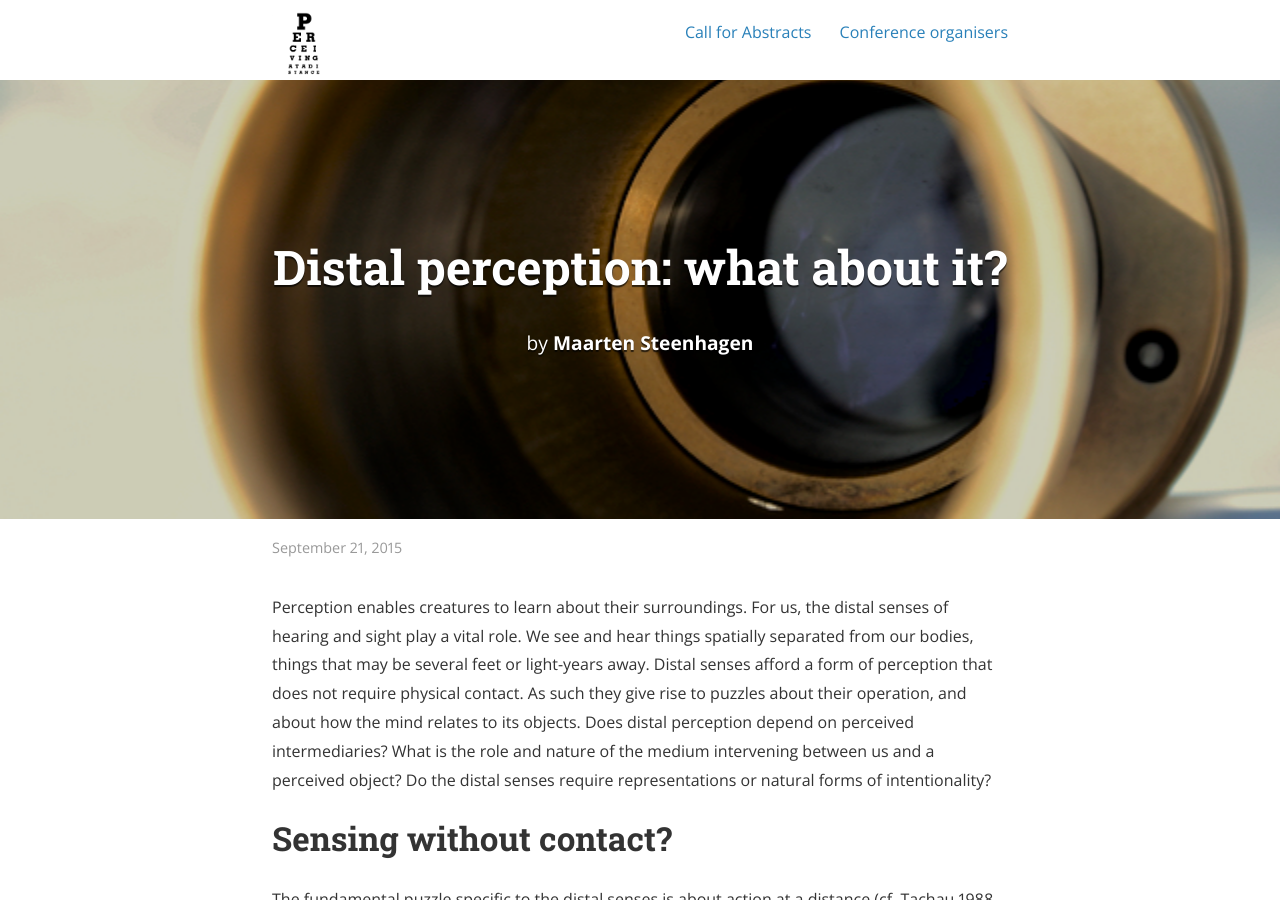
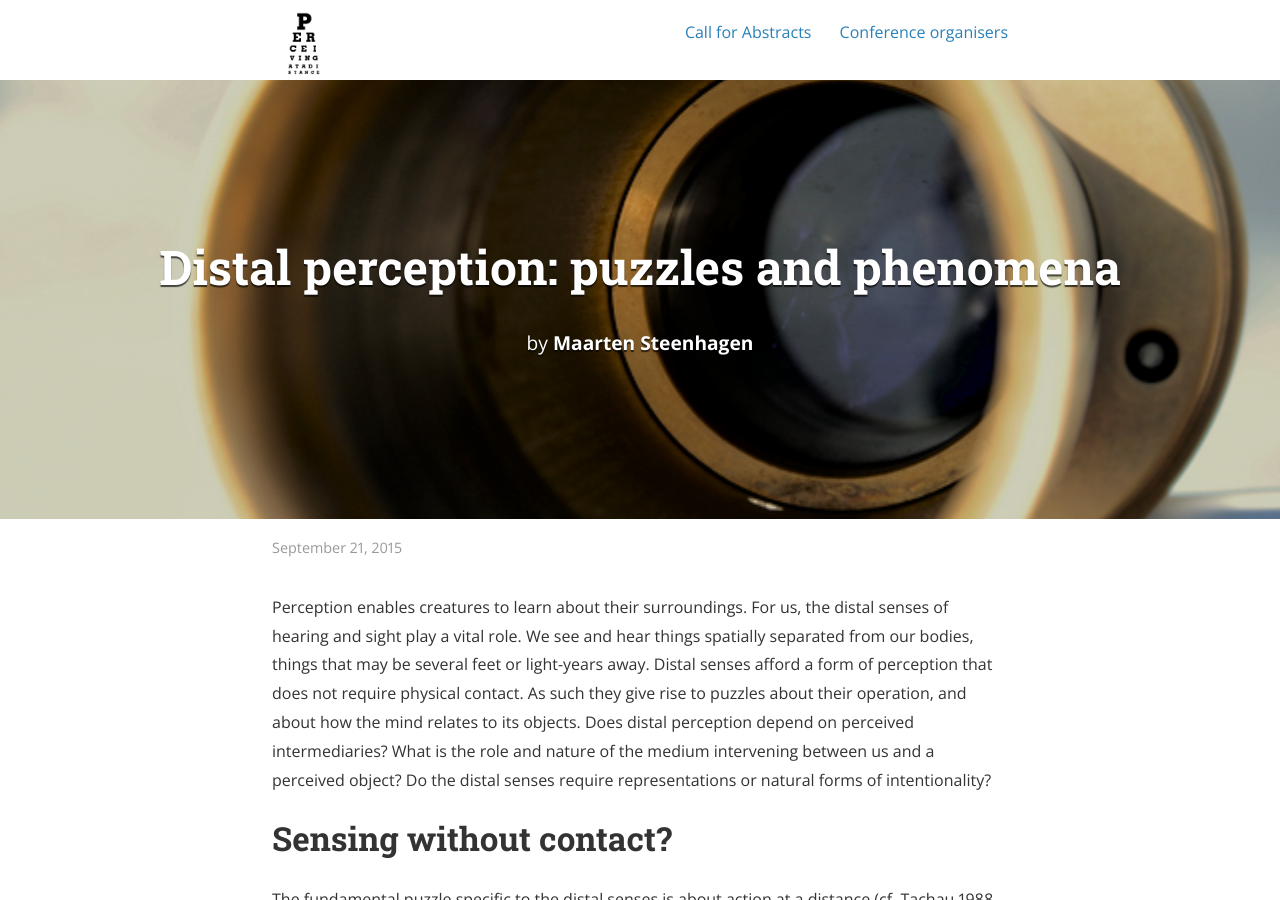
Before and after one commit to perceiving/old-conference-site, a Jekyll site: the page built from _posts/2015-04-18-sensing.markdown, in a window 1280 px wide and 900 px high. Built offline with Jekyll 4.4.1, drawn with Linux system fonts in a browser that asks for light colours; nearby versions of some CDN libraries; a style sheet for code colours, icons or effects is not loaded.

Commit message:
Update 2015-04-18-sensing.markdown

```diff
--- a/_posts/2015-04-18-sensing.markdown
+++ b/_posts/2015-04-18-sensing.markdown
@@ -1,6 +1,6 @@
 ---
 layout: post
-title:  "Distal perception: what about it?"
+title:  "Distal perception: puzzles and phenomena"
 date:   2015-09-21 08:43:59
 author: Maarten Steenhagen
 categories: Motivations
```
